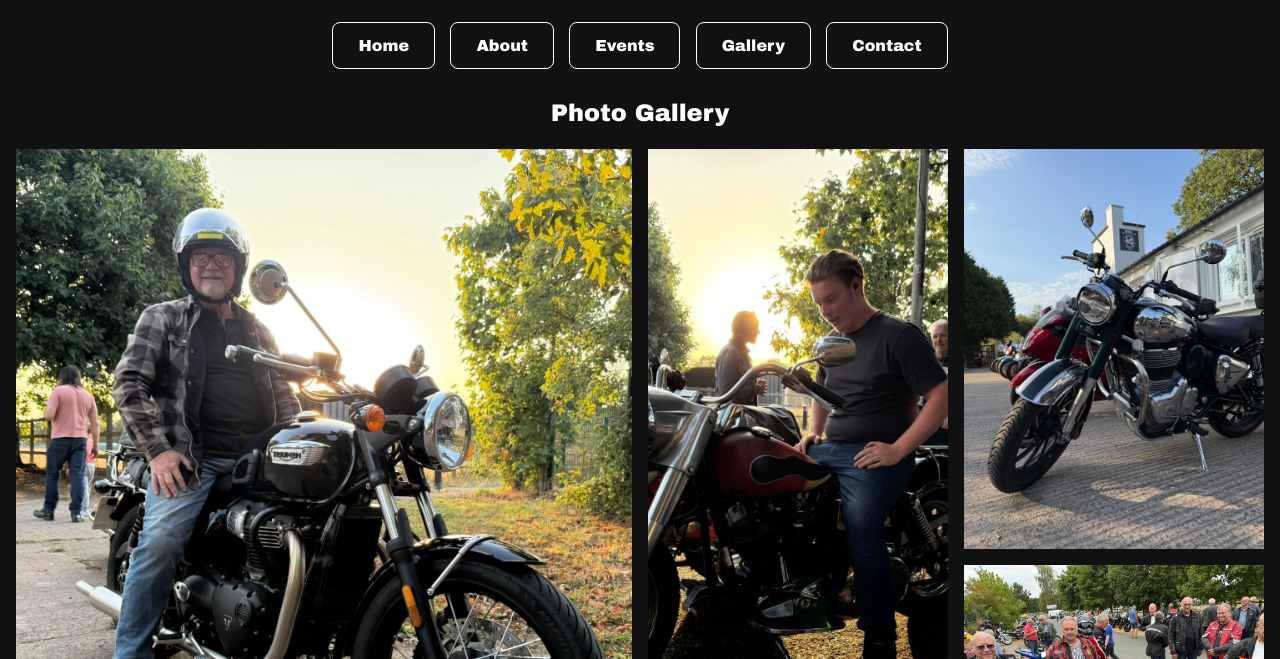
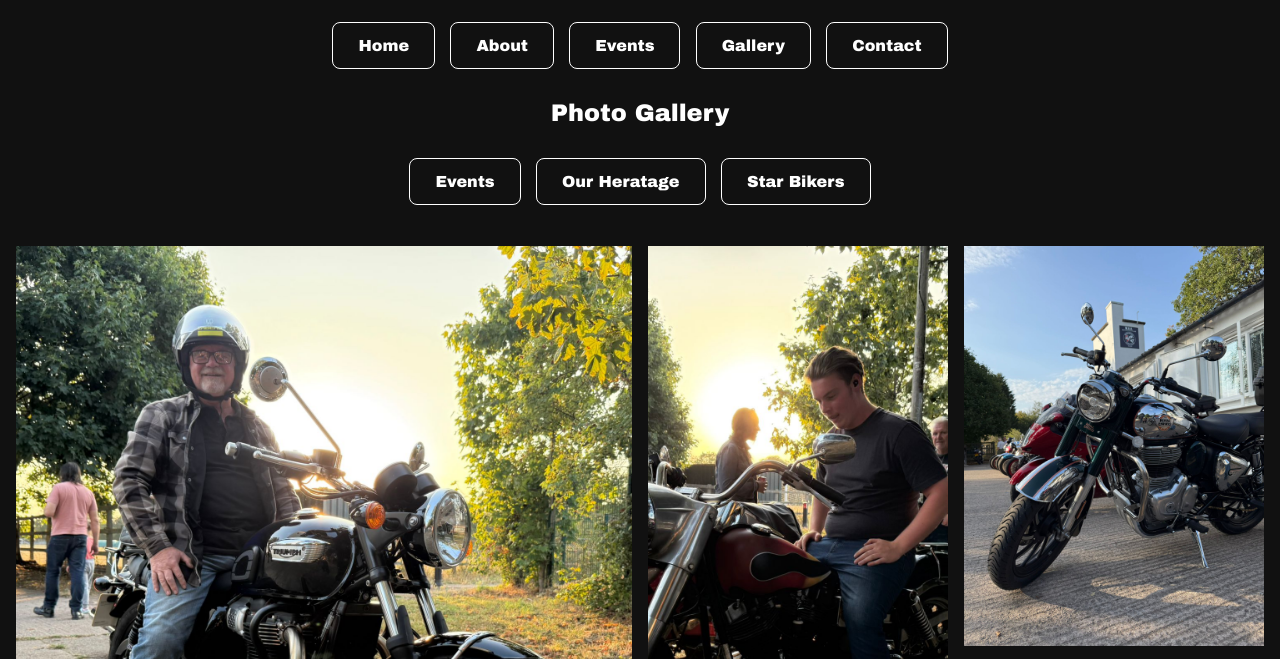
Before and after one commit to Kacper130702/Kacper130702.github.io, a plain HTML site: page galleryP1.html in a window 1280 px wide. Shown: the part 80-739 px from the top of the page. Drawn offline with Linux system fonts and the light colour scheme.

Commit message:
Update galleryP1.html

```diff
--- a/galleryP1.html
+++ b/galleryP1.html
@@ -24,6 +24,13 @@
   <main>
     <section>
       <h2>Photo Gallery</h2>
+
+<nav>
+    <a href="gallery.html">Events</a>
+    <a href="galleryP1.html">Our Heratage</a>
+    <a href="galleryP2.html">Star Bikers</a>
+  </nav>
+
       <div class="image-grid">
         <img class="image-grid-col-2 image-grid-row-2"src="Images/ride1.jpg" alt="Ride 1">
         <img class="image-grid-row-2"src="Images/ride2.jpg" alt="Ride 2">
```
